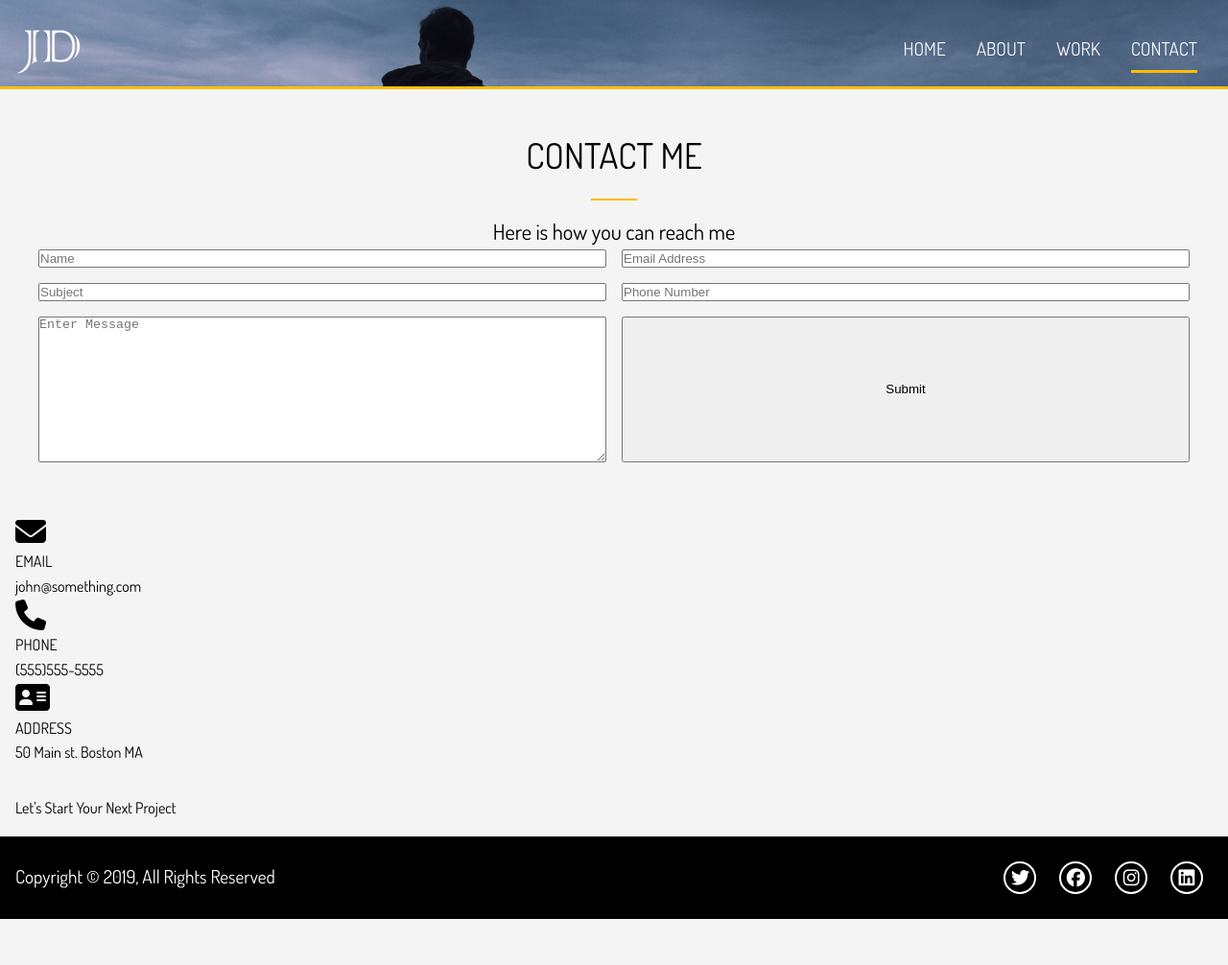
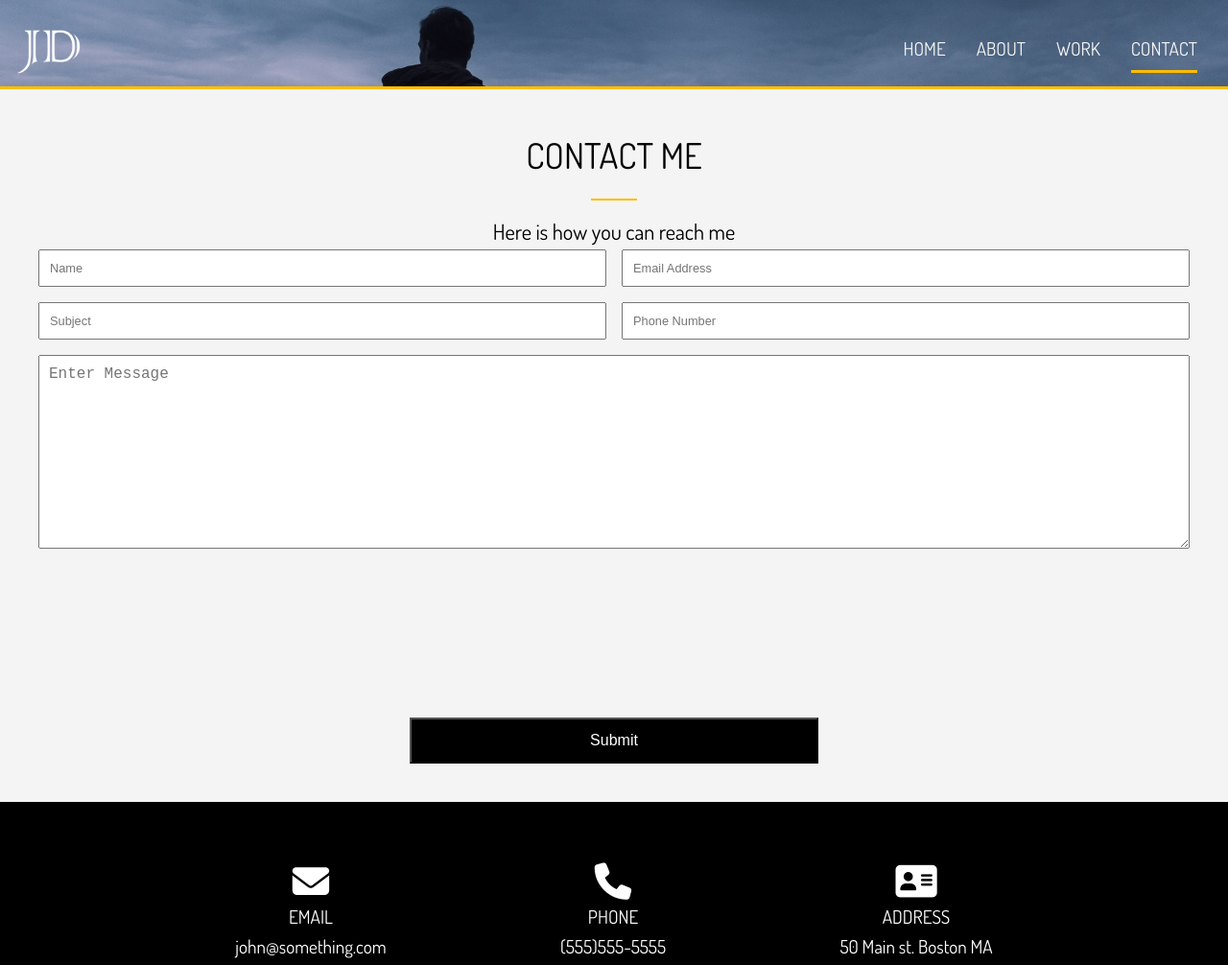
Before and after one commit to Netonna/Portfollio_website, a website: page dist/contact.html in a window 1280 px wide. Shown: the top 1006 px of the page at 96% size. Before the commit the page ends 958 px from the top, so only its background shows below. Drawn offline with Linux system fonts and the light colour scheme.

Commit message:
Contact page complete

```diff
--- a/scss/main.scss
+++ b/scss/main.scss
@@ -223,10 +223,52 @@
       display: grid;
       grid-template-columns: repeat(2, 1fr);
       grid-gap: 1rem;
+      input {
+        padding: 10px;
+        font-size: 0.8rem;
+      }
+      textarea {
+        padding: 10px;
+        font-size: 1rem;
+      }
+      button {
+        width: 33.33vw;
+        height: 3rem;
+        margin: 10rem auto 0 auto;
+        background-color: $dark-color;
+        color: #ffffff;
+        font-size: 1rem;
+      }
+      textarea,
+      button {
+        grid-column: 1 / span 2;
+      }
     }
   }
 }
 
+// Manual Contact
+#manual-contact {
+  background-color: $dark-color;
+  color: #ffffff;
+  .container {
+    display: flex;
+    justify-content: space-evenly;
+    text-align: center;
+    font-size: 1.2rem;
+    padding: 4rem;
+  }
+}
+#action {
+  background-color: $main-color;
+  .container {
+    text-align: center;
+    color: #ffffff;
+    font-size: 4.5rem;
+    font-weight: 1000;
+    padding: 3rem;
+  }
+}
 // footer
 footer {
   background: $dark-color;
@@ -241,7 +283,8 @@ footer {
         width: 30px;
         height: 30px;
         line-height: 30px;
-        padding: 0rem;
+        cursor: pointer;
+        padding: 0.4rem;
         border: solid 2px #ffff;
         border-radius: 50%;
         -webkit-border-radius: 50%;
```
Also changed, not shown: dist/contact.html, dist/css/main.css.
